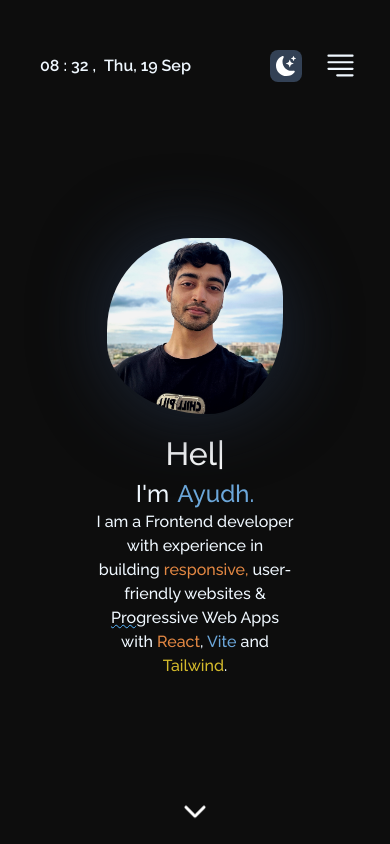
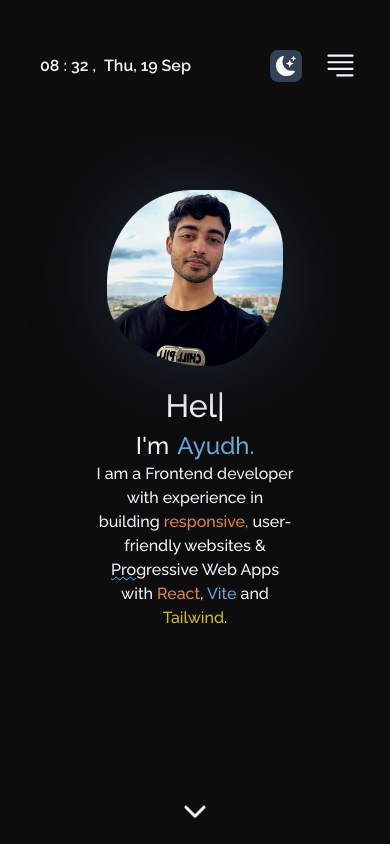
Before and after one commit to makersmecca/Portfolio, a React (Vite) app: page / in a window 390 px wide. Shown: the top 844 px of the page. Built offline with nearby package versions, Linux system fonts and the light colour scheme; a web font is replaced by a local one.

Commit message:
updated top margin

```diff
--- a/src/Components/Intro.jsx
+++ b/src/Components/Intro.jsx
@@ -44,7 +44,7 @@ const Intro = ({
           isLight={isLight}
         />
         <div
-          className={`flex justify-center items-center min-h-screen sm:mt-24 mt-12 lg:mt-0 ${
+          className={`flex justify-center items-center min-h-screen md:mt-20 lg:mt-0 ${
             isBlur
               ? "md:blur-none blur-md duration-500 ease-in-out"
               : "blur-none duration-500 ease-in-out"
```
